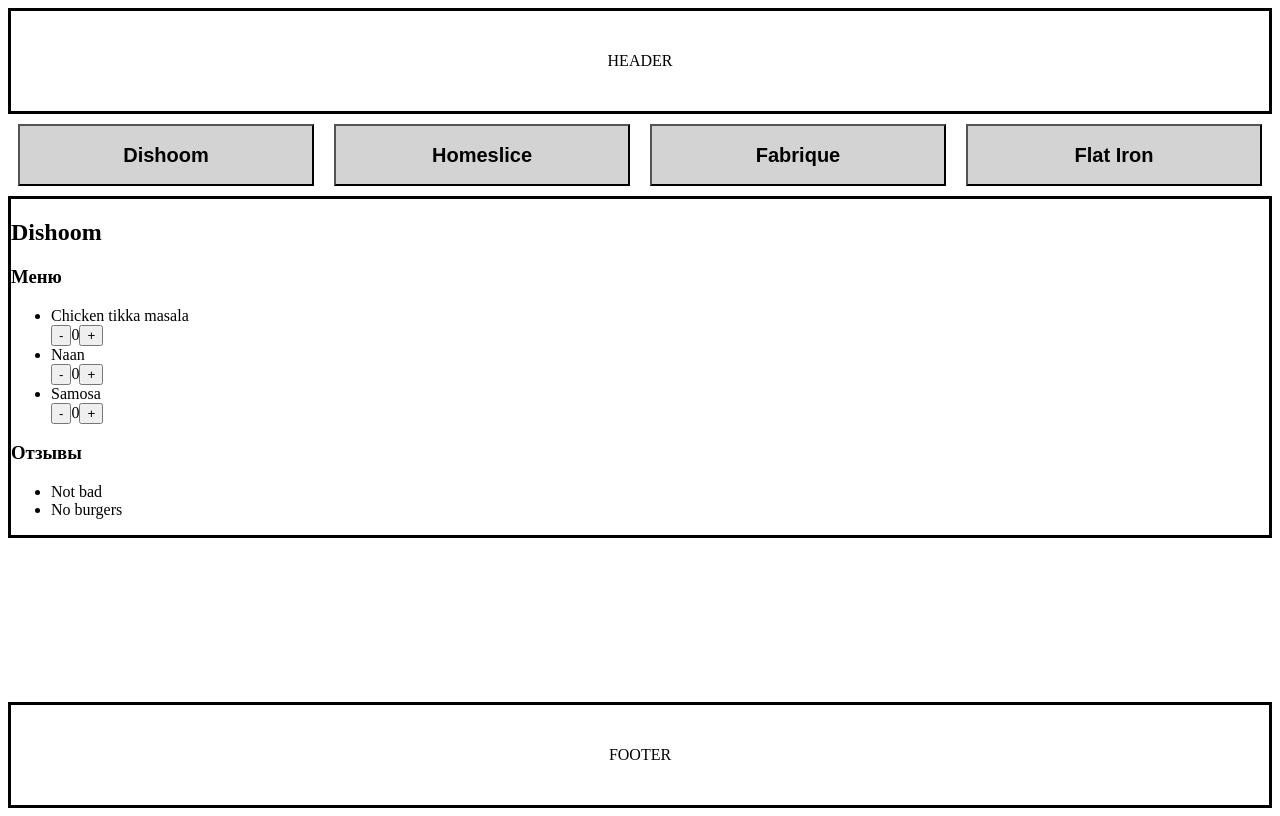
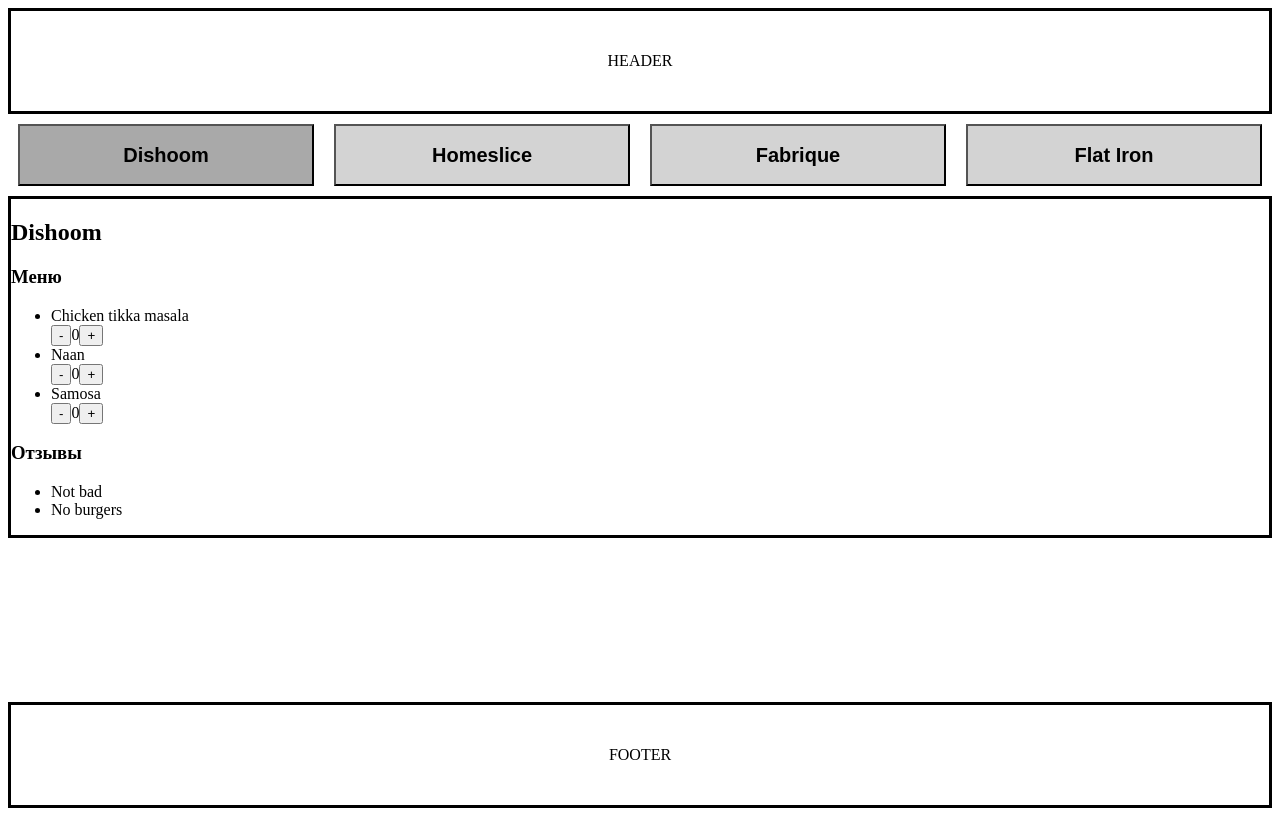
Before and after one commit to veronica-ivanova/react-project, a React (Vite) app: page / in a window 1280 px wide. Built offline with nearby package versions, Linux system fonts and the light colour scheme.

Commit message:
hw-3 update

```diff
--- a/src/components/App/app.jsx
+++ b/src/components/App/app.jsx
@@ -1,17 +1,10 @@
-import { useState } from "react";
 import { Layout } from "../Layout/layout";
-import { RestaurantList } from "../RestaurantList/restaurantList";
-import { Restaurant } from "../Restaurant/restaurant";
-
-import { restaurants } from "../../constants/mock";
+import { RestaurantsPage } from "../RestaurantsPage/restaurantsPage";
 
 export const App = () => {
-  const [restaurant, setRest] = useState(restaurants[0]);
-
-  return (
+   return (
     <Layout>
-      <RestaurantList restaurants={restaurants} onSelectRest={setRest} />
-      <Restaurant restaurant={restaurant}></Restaurant>
+      <RestaurantsPage/>
     </Layout>
   );
 };
--- a/src/components/Counter/use-count.js
+++ b/src/components/Counter/use-count.js
@@ -1,16 +1,19 @@
 import { useState } from "react";
+
+const MAX_COUNT = 5;
+const MIN_COUNT = 0;
 
 export const useCount = () => {
   const [count, setCount] = useState(0);
 
   const increment = () => {
-    if (count < 5) {
+    if (count < MAX_COUNT) {
       setCount(count + 1);
     }
   };
 
   const decrement = () => {
-    if (count > 0) {
+    if (count > MIN_COUNT) {
       setCount(count - 1);
     }
   };
--- a/src/components/Layout/layout.jsx
+++ b/src/components/Layout/layout.jsx
@@ -1,4 +1,3 @@
-export const Layout = ({ children }) => {
 const layoutStyle = {
   display: "grid",
   gridTemplateRows: "auto 1fr auto",
@@ -12,6 +11,7 @@
   minHeight: "100px",
 };
 
+export const Layout = ({ children }) => {
   return (
     <div style={layoutStyle}>
       <header style={commonStyle}>HEADER</header>
--- a/src/components/RestaurantList/restaurantList.jsx
+++ b/src/components/RestaurantList/restaurantList.jsx
@@ -1,8 +1,4 @@
-import { useState } from "react";
-
-export const RestaurantList = ({ restaurants, onSelectRest }) => {
-  const [activeRestaurant, setActiveRestaurant] = useState(null);
-
+export const RestaurantList = ({ restaurants, onSelectRest, selectedRestaurant}) => {
   return (
     <div
       style={{
@@ -17,11 +13,12 @@
           key={restaurant.id}
           onClick={() => {
             onSelectRest(restaurant);
-            setActiveRestaurant(restaurant.id);
           }}
           style={{
             backgroundColor:
-              activeRestaurant === restaurant.id ? "darkgray" : "lightgray",
+              selectedRestaurant.id === restaurant.id
+                ? "darkgray"
+                : "lightgray"
           }}
         >
           <h2>{restaurant.name}</h2>
--- /dev/null
+++ b/src/components/RestaurantsPage/restaurantsPage.jsx
@@ -0,0 +1,15 @@
+import { useState } from "react";
+import { RestaurantList } from "../RestaurantList/restaurantList";
+import { Restaurant } from "../Restaurant/restaurant";
+
+import { restaurants } from "../../constants/mock";
+
+export const RestaurantsPage = () => {
+  const [restaurant, setRest] = useState(restaurants[0]);
+  return (
+    <div>
+      <RestaurantList restaurants={restaurants} onSelectRest={setRest} selectedRestaurant={restaurant} />
+      <Restaurant restaurant={restaurant}></Restaurant>
+    </div>
+  );
+};
```
Lines whose indentation alone changed are shown as unchanged.
